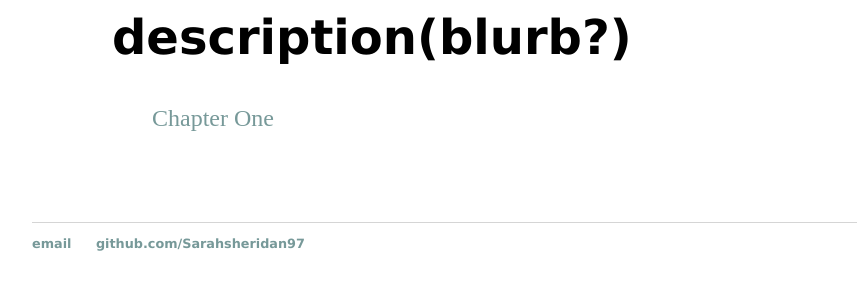
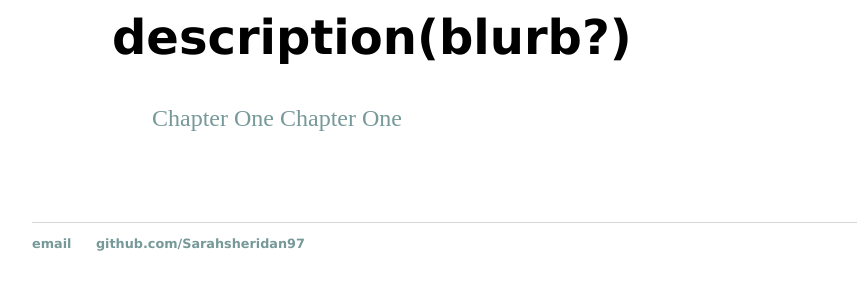
Before and after one commit to Sarahsheridan97/sarahsheridan97.github.io, a Jekyll site: the page built from mombook/index.html, in a window 1280 px wide. Shown: the part 272-562 px from the top of the page, without its empty margins (160-1017 px from the left). Built offline with Jekyll 4.4.1, drawn with Linux system fonts in a browser that asks for light colours.

Commit message:
Update index.html

```diff
--- a/mombook/index.html
+++ b/mombook/index.html
@@ -8,4 +8,5 @@ date: 2022-02-10
 <h2>{{ page.description }}</h2>
 <ul class="posts">
 <li><a href="/mombook/chapter1">Chapter One</a></li>
+<li><a href="/mombook/momtangled.xml">Chapter One</a></li>
 </ul>
```
